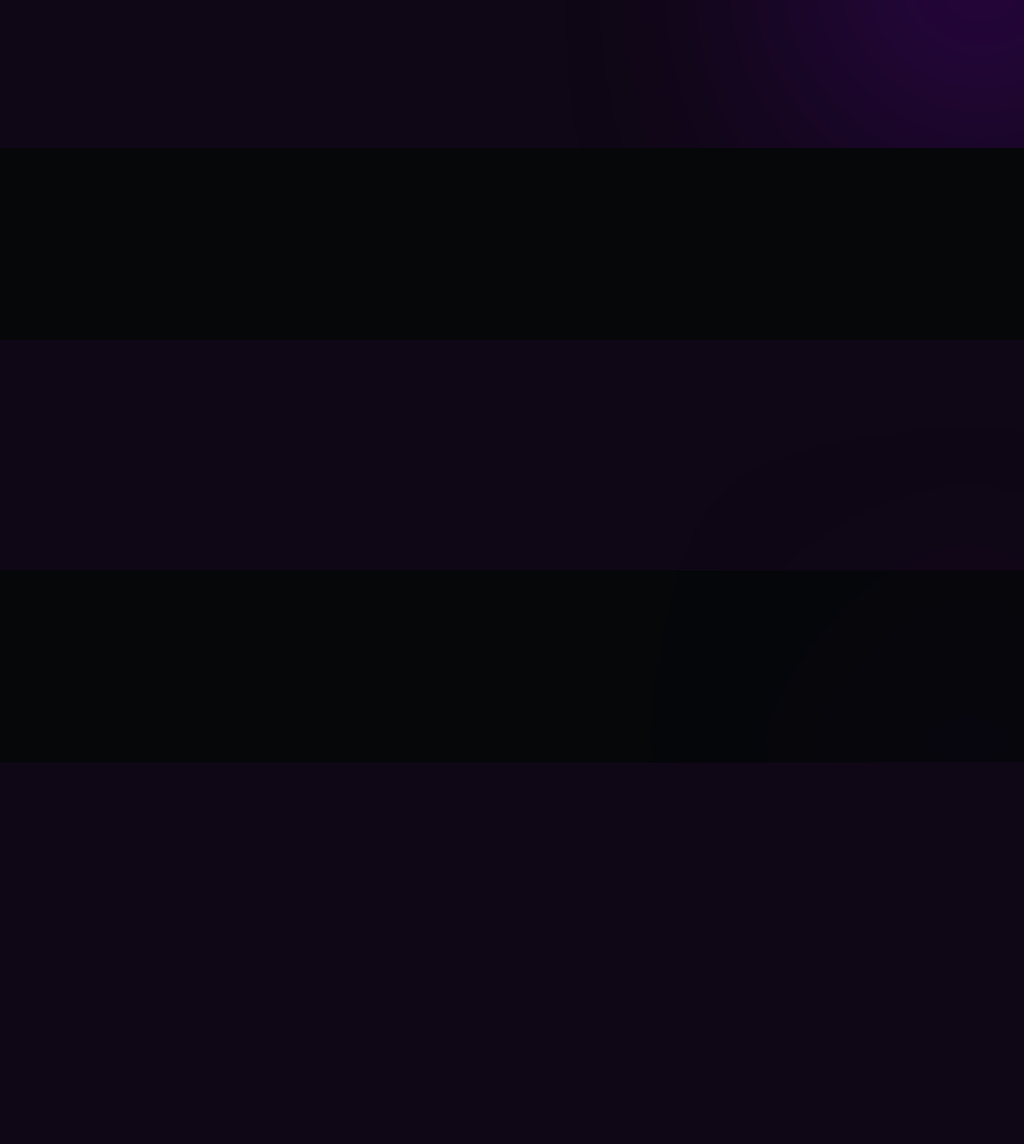
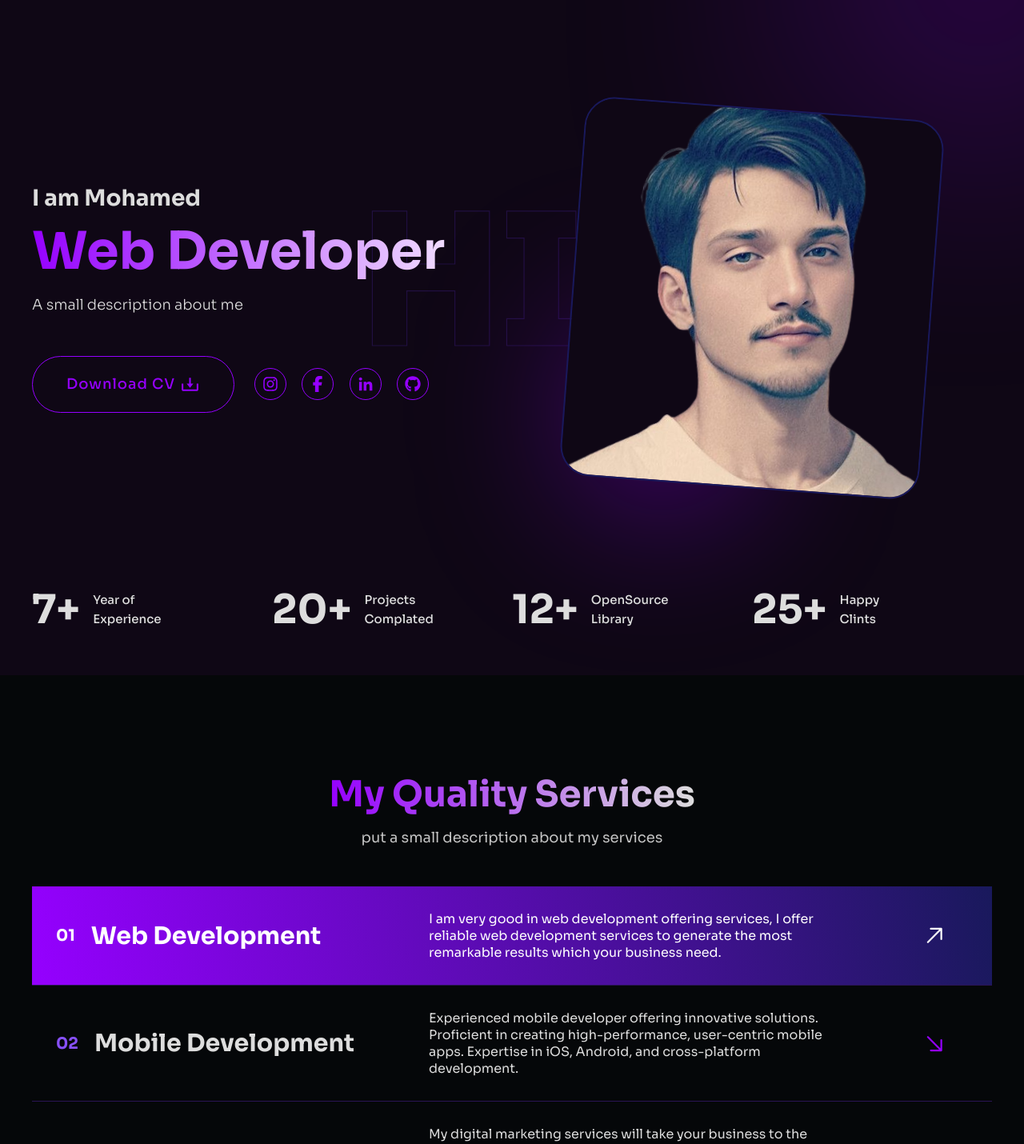
Before and after one commit to mohamed-hussein-ayad/Ayad-portfolio, a Next.js app in the folder FORNTEND/: page / in a window 1280 px wide. Shown: the part 115-1545 px from the top of the page at 80% size. Built offline with nearby package versions, Linux system fonts and the light colour scheme; no server answers; a web font is replaced by a local one.

Commit message:
I am done with the hero section and the service

```diff
--- a/FORNTEND/pages/index.js
+++ b/FORNTEND/pages/index.js
@@ -1,31 +1,72 @@
 import Head from "next/head";
+import Link from "next/link";
+import { BiDownload } from "react-icons/bi";
+import { FaGithub } from "react-icons/fa";
+import { FaFacebookF, FaInstagram } from "react-icons/fa6";
+import { GrLinkedinOption } from "react-icons/gr";
+import { GoArrowUpRight } from "react-icons/go";
+import { useEffect, useState } from "react";
+import Spinner from "@/components/Spinner";
 
 export default function Home() {
+  // acitve service background color
+  const [activeIndex, setActiveIndex] = useState(0);
 
+  const handleHover = (index) => {
+    setActiveIndex(index);
+  };
 
+  const handleMouseOut = () => {
+    setActiveIndex(0); // set the first item as active when mouse leaves
+  };
 
   // services data
   const services = [
     {
       title: "Web Development",
-      description: "I am very good in web development offering services, I offer reliable web development services to generate the most remarkable results which your business need."
+      description:
+        "I am very good in web development offering services, I offer reliable web development services to generate the most remarkable results which your business need.",
     },
     {
       title: "Mobile Development",
-      description: "Experienced mobile developer offering innovative solutions. Proficient in creating high-performance, user-centric mobile apps. Expertise in iOS, Android, and cross-platform development."
+      description:
+        "Experienced mobile developer offering innovative solutions. Proficient in creating high-performance, user-centric mobile apps. Expertise in iOS, Android, and cross-platform development.",
     },
     {
       title: "Digital Marketing(SEO)",
-      description: "My digital marketing services will take your business to the next level, we offer remarkable digital marketing strategies that drives traffic to your website, your business, and improves your brand awareness to potential customers."
+      description:
+        "My digital marketing services will take your business to the next level, we offer remarkable digital marketing strategies that drives traffic to your website, your business, and improves your brand awareness to potential customers.",
     },
     {
       title: "Content Creator",
-      description: "Passionate photographer and videographer capturing moments with creativity. Transforming visions into visual stories. Expert in visual storytelling, skilled in both photography and videography to deliver captivating content."
-    }
+      description:
+        "Passionate photographer and videographer capturing moments with creativity. Transforming visions into visual stories. Expert in visual storytelling, skilled in both photography and videography to deliver captivating content.",
+    },
   ];
 
+  const [loading, setLoading] = useState(true);
+  const [alldata, setAlldata] = useState([]);
+  const [allwork, setAllwork] = useState([]);
 
+  useEffect(() => {
+    const fetchData = async () => {
+      try {
+        const [projectResponse, blogsResponse] = await Promise.all([
+          fetch("/api/projects"),
+        ]);
 
+        const projectData = await projectResponse.json();
+
+        setAlldata(projectData);
+      } catch (error) {
+        console.log("Error Fetching Data", error);
+      } finally {
+        setLoading(false);
+      }
+    };
+
+    fetchData();
+  }, []);
 
   return (
     <>
@@ -38,34 +79,168 @@ export default function Home() {
 
       {/* hero section */}
       <section className="hero">
+        <div className="intro_text">
+          <svg>
+            <text
+              x="50%"
+              y="50%"
+              textAnchor="middle"
+              className="animate-stroke"
+            >
+              HI
+            </text>
+          </svg>
+        </div>
+        <div className="container">
+          <div className="flex w-100">
+            <div className="heroinfoleft">
+              <span className="hero_sb_title">I am Mohamed</span>
+              <h1 className="hero_title">Web Developer</h1>
+              <div className="hero_img_box heroimgbox">
+                <img src="/img/me.jpg" alt="Mohamed ayad" />
+              </div>
+              <div className="lead">A small description about me</div>
+              <div className="hero_btn_box">
+                <Link
+                  href="/"
+                  download={"/img/resume.pdf"}
+                  className="download_cv"
+                >
+                  Download CV <BiDownload />
+                </Link>
+                <ul className="hero_social">
+                  <li>
+                    <a href="/">
+                      <FaInstagram />
+                    </a>
+                  </li>
+                  <li>
+                    <a href="/">
+                      <FaFacebookF />
+                    </a>
+                  </li>
+                  <li>
+                    <a href="/">
+                      <GrLinkedinOption />
+                    </a>
+                  </li>
+                  <li>
+                    <a href="/">
+                      <FaGithub />
+                    </a>
+                  </li>
+                </ul>
+              </div>
+            </div>
 
+            {/* right side image section and you can edit the dark mode on the global style file */}
+            <div className="heroimageright">
+              <div className="hero_img_box">
+                <img src="/img/me.png" alt="Mohamed Ayad" />
+              </div>
+            </div>
+          </div>
+          <div className="funfect_area flex flex_">
+            <div className="funfect_item">
+              <h3>7+</h3>
+              <h4>
+                Year of <br /> Experience
+              </h4>
+            </div>
+            <div className="funfect_item">
+              <h3>20+</h3>
+              <h4>
+                Projects <br /> Complated
+              </h4>
+            </div>
+            <div className="funfect_item">
+              <h3>12+</h3>
+              <h4>
+                OpenSource <br /> Library
+              </h4>
+            </div>
+            <div className="funfect_item">
+              <h3>25+</h3>
+              <h4>
+                Happy <br /> Clints
+              </h4>
+            </div>
+          </div>
+        </div>
       </section>
 
       {/* Services */}
       <section className="services">
-
+        <div className="container">
+          <div className="services_titles">
+            <h2>My Quality Services</h2>
+            <p>put a small description about my services</p>
+          </div>
+          <div className="services_menu">
+            {services.map((service, index) => (
+              <div
+                key={index}
+                className={`services_item ${
+                  activeIndex === index ? "sactive" : ""
+                }`}
+                onMouseOver={() => handleHover(index)}
+                onMouseOut={handleMouseOut}
+              >
+                <div className="left_s_box">
+                  <span>0{index + 1}</span>
+                  <h3>{service.title}</h3>
+                </div>
+                <div className="right_s_box">
+                  <p>{service.description}</p>
+                </div>
+                <GoArrowUpRight />
+              </div>
+            ))}
+          </div>
+        </div>
       </section>
 
       {/* Projects */}
       <section className="projects">
-
+        <div className="container">
+          <div className="project_titles">
+            <h2>My Recent Work</h2>
+            <p>give me a small description in this place</p>
+          </div>
+          <div className="project_buttons">
+            <button>All</button>
+            <button>Website</button>
+            <button>Apps</button>
+            <button>UI/UX</button>
+          </div>
+          <div className="projects_cards">
+            {loading ? (
+              <Spinner />
+            ) : (
+              alldata.slice(0, 4).map((pro) => (
+                <Link href="/" key={pro._id} className="procard">
+                  <div className="proimgbox">
+                    <img src={pro.images[0]} alt={pro.title} />
+                  </div>
+                  <div className="procontentbox">
+                    <h2>{pro.title}</h2>
+                    <GoArrowUpRight />
+                  </div>
+                </Link>
+              ))
+            )}
+          </div>
+        </div>
       </section>
 
       {/* Experience study */}
-      <section className="exstudy">
-
-      </section>
+      <section className="exstudy"></section>
 
       {/* My Skills */}
-      <section className="myskills">
-
-      </section>
+      <section className="myskills"></section>
 
       {/* Recent Blogs */}
-      <section className="recentblogs">
-
-      </section>
-
+      <section className="recentblogs"></section>
     </>
   );
 }
```
Also changed, not shown: FORNTEND/pages/api/projects.js (+28 -0 lines).
